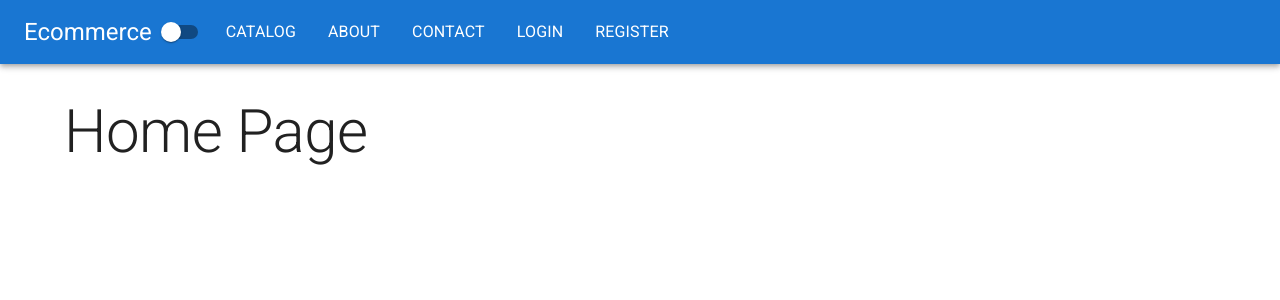
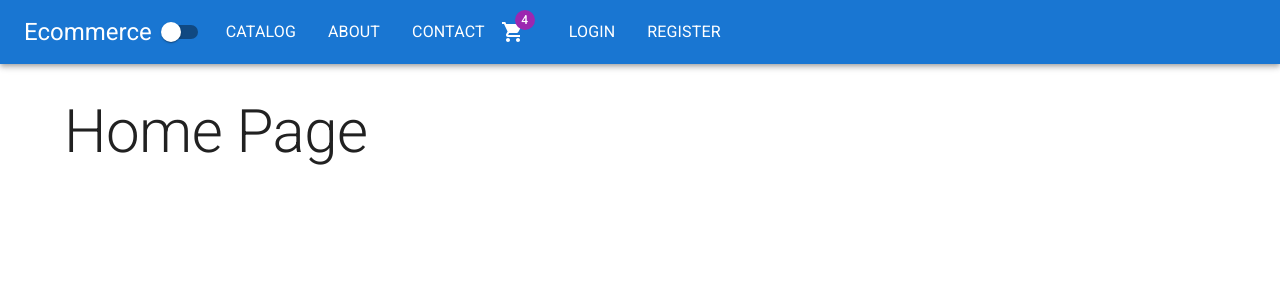
Before and after one commit to Wenjin-Guo/ecommerce, a React (Vite) app in the folder ReactClient/: page / in a window 1280 px wide. Shown: the top 300 px of the page. Built offline with nearby package versions, Linux system fonts and the light colour scheme.

Commit message:
add more Navbars

```diff
--- a/ReactClient/src/App/Layout/Header.tsx
+++ b/ReactClient/src/App/Layout/Header.tsx
@@ -1,5 +1,6 @@
 
-import { AppBar, List, ListItem, Switch, Toolbar, Typography } from "@mui/material";
+import { ShoppingCart } from "@mui/icons-material";
+import { AppBar, Badge, IconButton, List, ListItem, Switch, Toolbar, Typography } from "@mui/material";
 import {  NavLink } from "react-router-dom";
 
 const midLinks = [
@@ -22,7 +23,7 @@ function Header({setViewMode}:Props){
     return(
         <AppBar position="static" sx={{mb:4}}>
             <Toolbar>
-                <Typography variant="h5">
+                <Typography variant="h5" component={NavLink} to='/' sx={{textDecoration:'none',color:'inherit'}}>
                     Ecommerce
                 </Typography>
                 <Switch onClick={setViewMode}></Switch>
@@ -43,6 +44,13 @@ function Header({setViewMode}:Props){
                         </ListItem>
                     ))}
                 </List>
+
+                <IconButton size="large" edge='start' color="inherit" sx={{mr:2}}>
+                    <Badge badgeContent='4' color="secondary">
+                        <ShoppingCart />
+                    </Badge>
+                </IconButton>
+
                 <List sx={{display:'flex'}}>
                     {rightLinks.map(({title,path})=>(
                         <ListItem key={title}>
```
